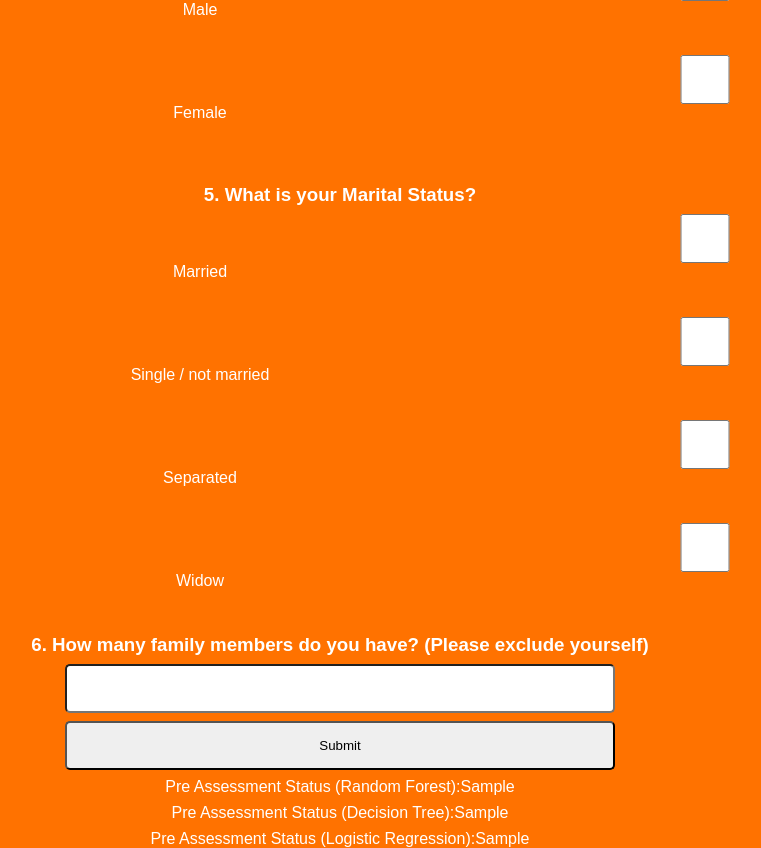
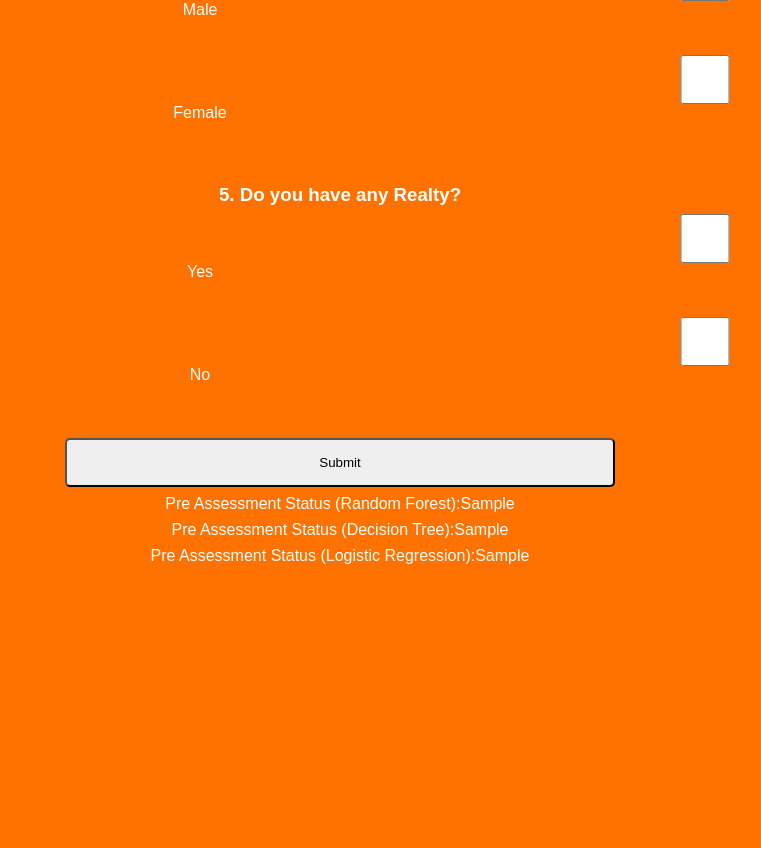
Before and after one commit to fizahazeni/credit-card-preassessment, a Flask app: template templates/index.html in a window 1280 px wide. Shown: the part 906-1754 px from the top of the page, without its empty margins (300-1061 px from the left). After the commit the page ends 1470 px from the top, so only its background shows below. Run offline with Flask 2, Linux system fonts and the light colour scheme; the template is opened without the code that fills it: most values are stand-ins (such as "Sample title", 1, 10 or a date in 2020); some libraries are stand-ins or nearby versions.

Commit message:
Update index.html

```diff
--- a/templates/index.html
+++ b/templates/index.html
@@ -72,21 +72,11 @@
       <input type="checkbox" name="gender" value="Female" />
       <label for="Gender2"> Female</label><br /><br /><br />
 
-
-      <h3><p>5. What is your Marital Status?</p></h3>
-      <input type="checkbox" name="family" value="Married" />
-      <label for="family1">Married</label><br /><br />
-      <input type="checkbox" name="family" value="Single / not married" />
-      <label for="family2">Single / not married</label><br /><br />
-      <input type="checkbox" name="family" value="Separated" />
-      <label for="family2">Separated</label><br /><br />
-      <input type="checkbox" name="family" value="Widow" />
-      <label for="family3">Widow</label><br /><br />
-
-      <h3>
-        <p>6. How many family members do you have? (Please exclude yourself)</p>
-      </h3>
-      <p><input type="number" step="1" name="familymem" /></p>
+      <h3><p>5. Do you have any Realty?</p></h3>
+      <input type="checkbox" name="realty" value="Yes" />
+      <label for="Realty1"> Yes</label><br /><br />
+      <input type="checkbox" name="realty" value="No" />
+      <label for="Realty2"> No</label><br /><br /><br />
 
       <input type="submit" value="Submit" />
     </form>
```
